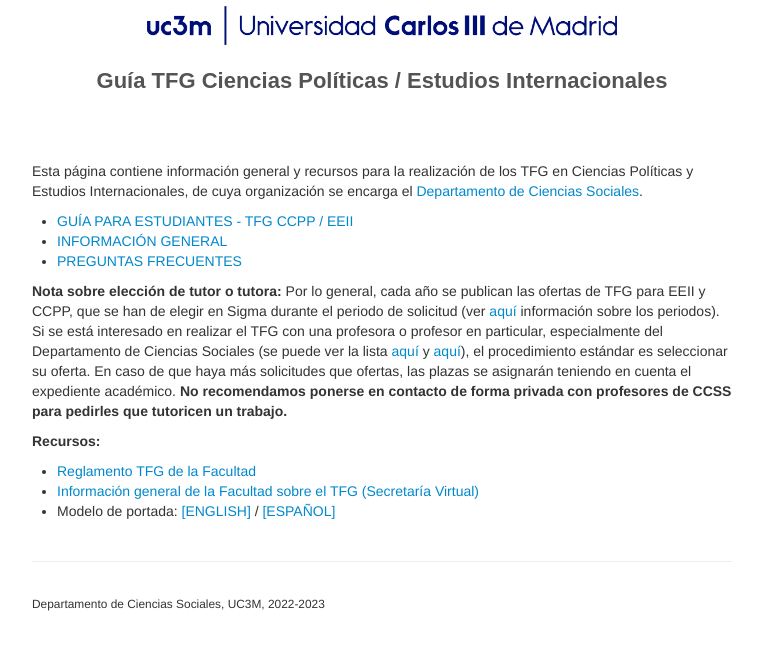
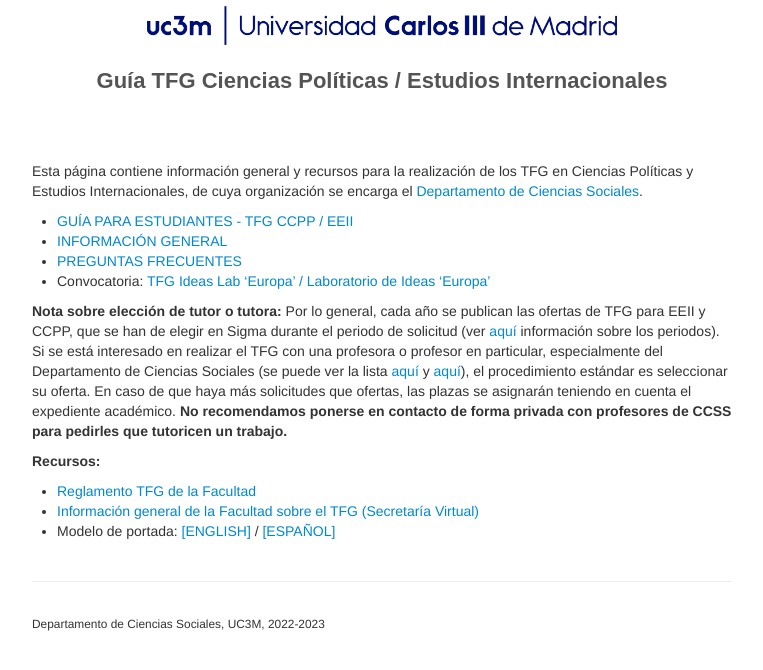
Before and after one commit to ccss-uc3m/web_TFG, a Jekyll site: the page built from index.md, in a window 1280 px wide. Shown: the top 670 px of the page, without its empty margins (258-1021 px from the left). Built offline with Jekyll 4.4.1, drawn with Linux system fonts in a browser that asks for light colours.

Commit message:
autoupdate

```diff
--- a/index.md
+++ b/index.md
@@ -11,7 +11,7 @@ Esta página contiene información general y recursos para la realización de lo
 - [INFORMACIÓN GENERAL](./files/slides/slides_TFG.pdf)
 - [PREGUNTAS FRECUENTES](./FAQ.html)
 <!-- - [FECHAS CLAVE 2024-2025](./fechas.html) -->
-<!-- - Convocatoria: [TFG Ideas Lab 'Europa' / Laboratorio de Ideas 'Europa'](files/ideas_lab_europa_2324.pdf) -->
+- Convocatoria: [TFG Ideas Lab 'Europa' / Laboratorio de Ideas 'Europa'](files/ideas_lab_europa.pdf)
 <!-- - [SOLICITUD DEFENSA ONLINE (llamamiento junio 2023)](./defensa_online.html) -->
 
 **Nota sobre elección de tutor o tutora:** Por lo general, cada año se publican las ofertas de TFG para EEII y CCPP, que se han de elegir en Sigma durante el periodo de solicitud (ver [aquí](https://www.uc3m.es/ss/Satellite/SecretariaVirtual/es/TextoDosColumnas/1371241563580/Trabajo_de_Fin_de_Grad) información sobre los periodos). Si se está interesado en realizar el TFG con una profesora o profesor en particular, especialmente del Departamento de Ciencias Sociales (se puede ver la lista [aquí](https://www.uc3m.es/departamento-ciencias-sociales/personal-tiempo-completo) y [aquí](https://www.uc3m.es/ss/Satellite/DeptCienciasSociales/es/ListadoPersonalDept/1371309113805/Profesorado_asociado)), el procedimiento estándar es seleccionar su oferta. En caso de que haya más solicitudes que ofertas, las plazas se asignarán teniendo en cuenta el expediente académico. **No recomendamos ponerse en contacto de forma privada con profesores de CCSS para pedirles que tutoricen un trabajo.**
```
Also changed, not shown: 1 other file.
